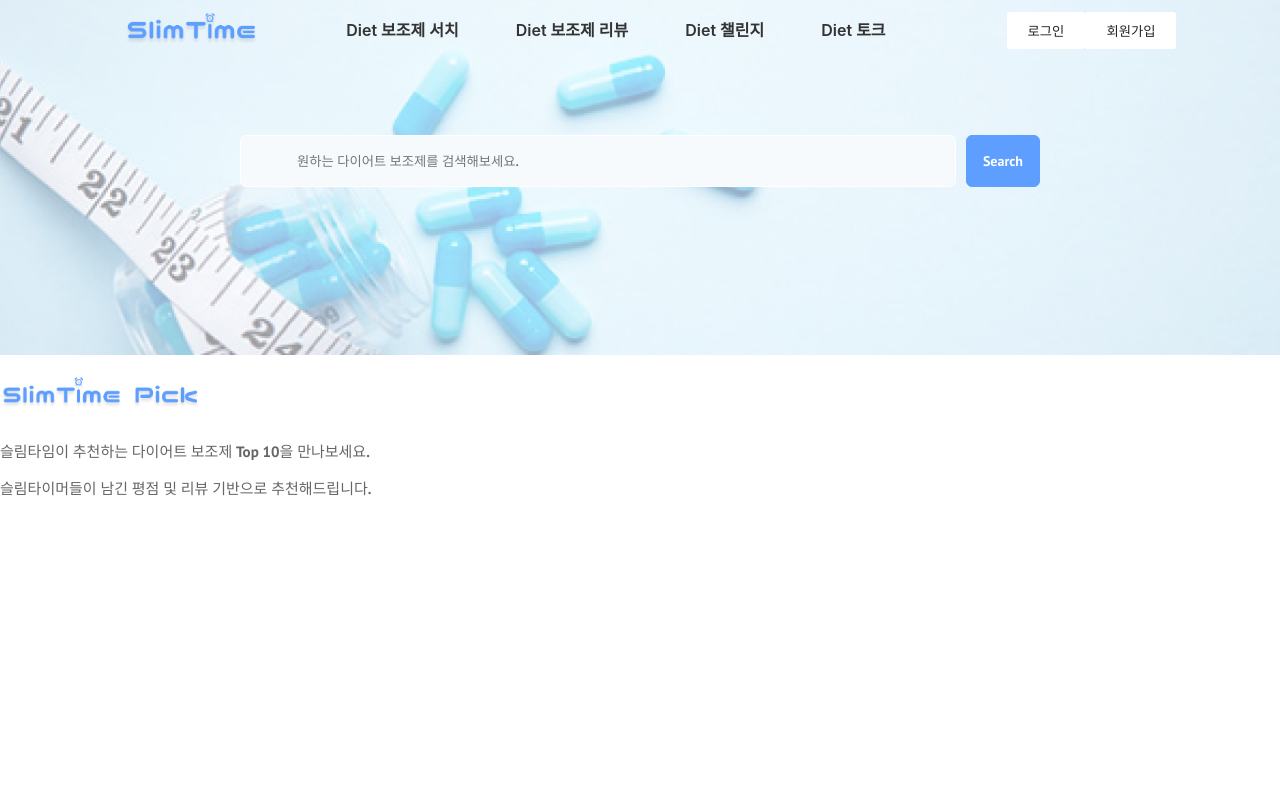
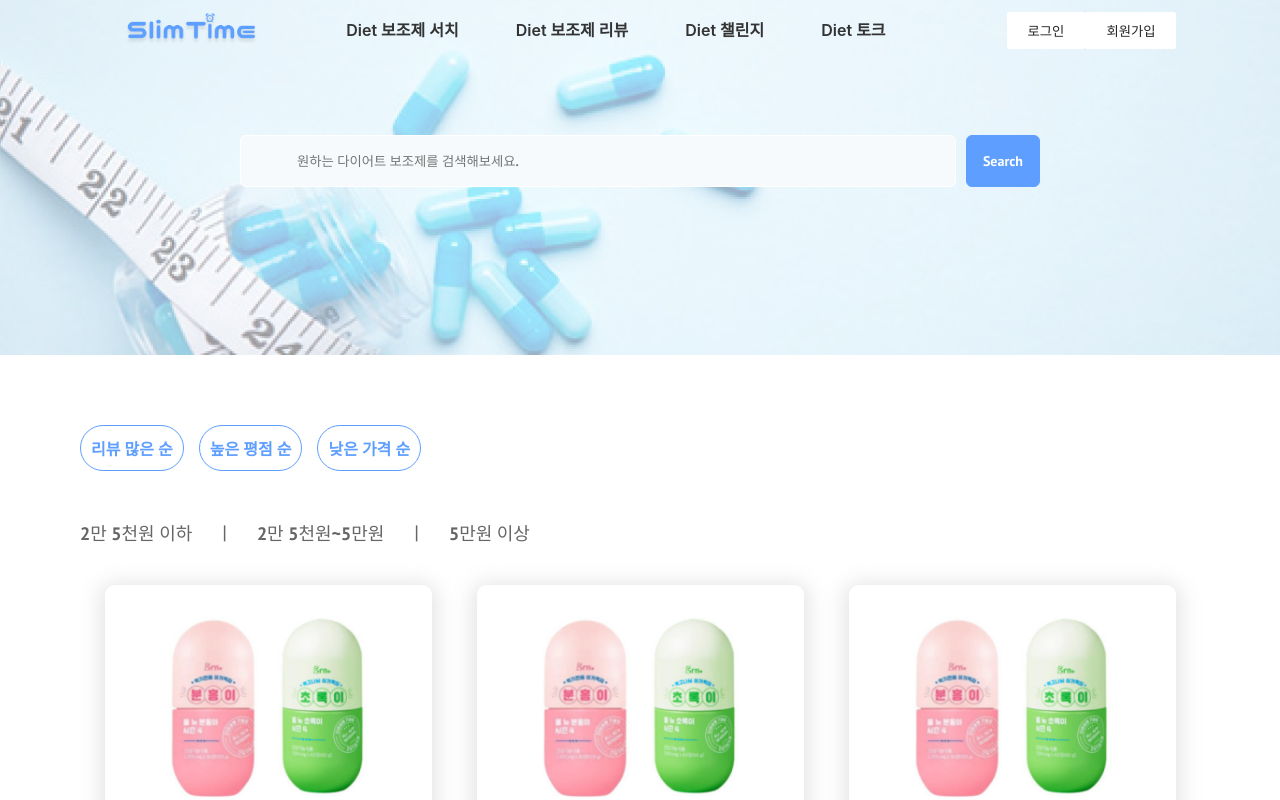
Before and after one commit to 2023-Mutsa-Project/1team-project, a React (Create React App) app in the folder slimtime/: page /search in a window 1280 px wide. Shown: the top 800 px of the page. Built offline with nearby package versions, Linux system fonts and the light colour scheme.

Commit message:
서치페이지 작업 중

```diff
--- /dev/null
+++ b/slimtime/src/Search.css
@@ -0,0 +1,136 @@
+.main-container {
+    background-image: url('./img/bgImg.png');
+    background-size: cover;
+    background-position: center;
+
+    height: 355px;
+    display: flex;
+    flex-direction: column;
+  }
+
+.container {
+    display: flex;
+    justify-content: center;
+    width: 100%;
+    margin-top:75px;
+  }
+
+  .search-container {
+    width: 80%;
+    max-width: 800px;
+    position: absolute;
+  }
+
+  .search-section {
+    display: flex;
+    align-items: center; /* 수직 정렬을 위해 필요할 수 있습니다. */
+  }
+
+  .button {
+    position: relative;
+    margin-left: 10px;
+    background-color: #5D9EFF;
+    color: #ffffff;
+    border: 1px solid #5D9EFF;
+    border-radius: 0.375rem;
+    font-size: 0.875rem;
+    padding: 1rem 1rem;
+  }
+
+  .button:hover,
+  .button:focus {
+    background-color: #2779bd;
+    border-color: #2779bd;
+  }
+
+  .input {
+    width: 100%;
+    padding: 1rem;
+    padding-left: 3.5rem;
+    border: #ffffff 1px solid ;
+    border-radius: 0.375rem;
+    background-color: #f7fafc;
+    color: #666666;
+  }
+
+  .input:hover,
+  input:focus {
+    border-color: #2779bd ;
+}
+
+.data-container{
+    max-width: 1120px;
+    display: flex;
+    flex-direction: column;
+    align-items: flex-start;
+    text-align: center;
+    margin:0 auto/* 텍스트 가운데 정렬을 위해 추가 */
+  }
+
+  .filter-container{
+    max-width: 1120px;
+    margin-top: 20px;
+    display: flex;
+    flex-direction: row;
+    align-items: flex-start;
+    text-align: left;
+    font-size:16px;
+    gap: 15px;
+  }
+
+  .filter-btn{
+    margin-top: 50px;
+    width: 80%;
+    padding: 10px;
+    border-radius: 24px;
+    border: 1.5px solid #5D9EFF;
+    color: #5D9EFF;
+    font-weight: 700;
+    flex-direction: column;
+    align-items: center;
+    display: flex;
+    font-size:16px;
+}
+
+.filter-btn:hover{
+    background-color: #5D9EFF;
+    color: white;
+}
+
+.price-container{
+    max-width: 1120px;
+    margin-top: 24px;
+    display: flex;
+    flex-direction: row;
+    align-items: flex-start;
+    text-align: left;
+    font-size:18px;
+    gap: 24px;
+  }
+
+.price-btn{
+    max-width: 1120px;
+    margin-top: 24px;
+    display: flex;
+    flex-direction: row;
+    align-items: flex-start;
+    text-align: left;
+    font-size:18px;
+    gap: 24px;
+    color: #666666;
+    text-align: center;
+    font-weight: 400;
+}
+
+.price-btn1:hover{
+    color: #333333;
+    font-weight: 700;
+}
+.price-btn2:hover{
+    color: #333333;
+    font-weight: 700;
+}
+.price-btn3:hover{
+    color: #333333;
+    font-weight: 700;
+}
--- a/slimtime/src/Search.js
+++ b/slimtime/src/Search.js
@@ -1,9 +1,9 @@
 "use client";
 import React from 'react';
 import Navbar from'./comp/Navbar';
-import './Main.css';
-import subtitleImg from './img/mainsubtitle.png'
-
+import ReviewCard from'./comp/Reviewcard';
+import './Search.css';
+import Footer from'./comp/footer';
 
 function Search() {
     return (
@@ -39,12 +39,46 @@ function Main() {
             <Navbar />
             <Search />
         </div>
-        <div className="pick-container">
-            <img src={subtitleImg} alt="Main Subtitle" className='subtitleImg'/>
-            <div className="subtxt">
-                <p>슬림타임이 추천하는 다이어트 보조제 Top 10을 만나보세요. </p>
-                <p>슬림타이머들이 남긴 평점 및 리뷰 기반으로 추천해드립니다.</p>
+        <div className="data-container">
+            <div className="filter-container">
+              <div className="filter-btn">
+                <p>리뷰 많은 순</p>
+              </div>
+              <div className="filter-btn">
+                <p>높은 평점 순</p>
+              </div>
+              <div className="filter-btn">
+                <p>낮은 가격 순</p>
+              </div>
             </div>
+            <div className="price-container">
+              <div className="price-btn">
+              <div className="price-btn1">
+                <p>2만 5천원 이하</p>
+              </div>
+              <div className="section">
+                <p>ㅣ</p>
+              </div>
+              <div className="price-btn2">
+                <p>2만 5천원~5만원</p>
+              </div>
+              <div className="section">
+                <p>ㅣ</p>
+              </div>
+              <div className="price-btn3">
+                <p>5만원 이상</p>
+              </div>
+              </div>
+            </div>
+            <div className="card-container" style={{ display: 'flex', gap: '45px' }}>
+
+                <ReviewCard/>
+                <ReviewCard/>
+                <ReviewCard/>
+            </div>
+        </div>
+        <div className='footer-container'>
+            <Footer/>
         </div>
     </div>
   );
```
